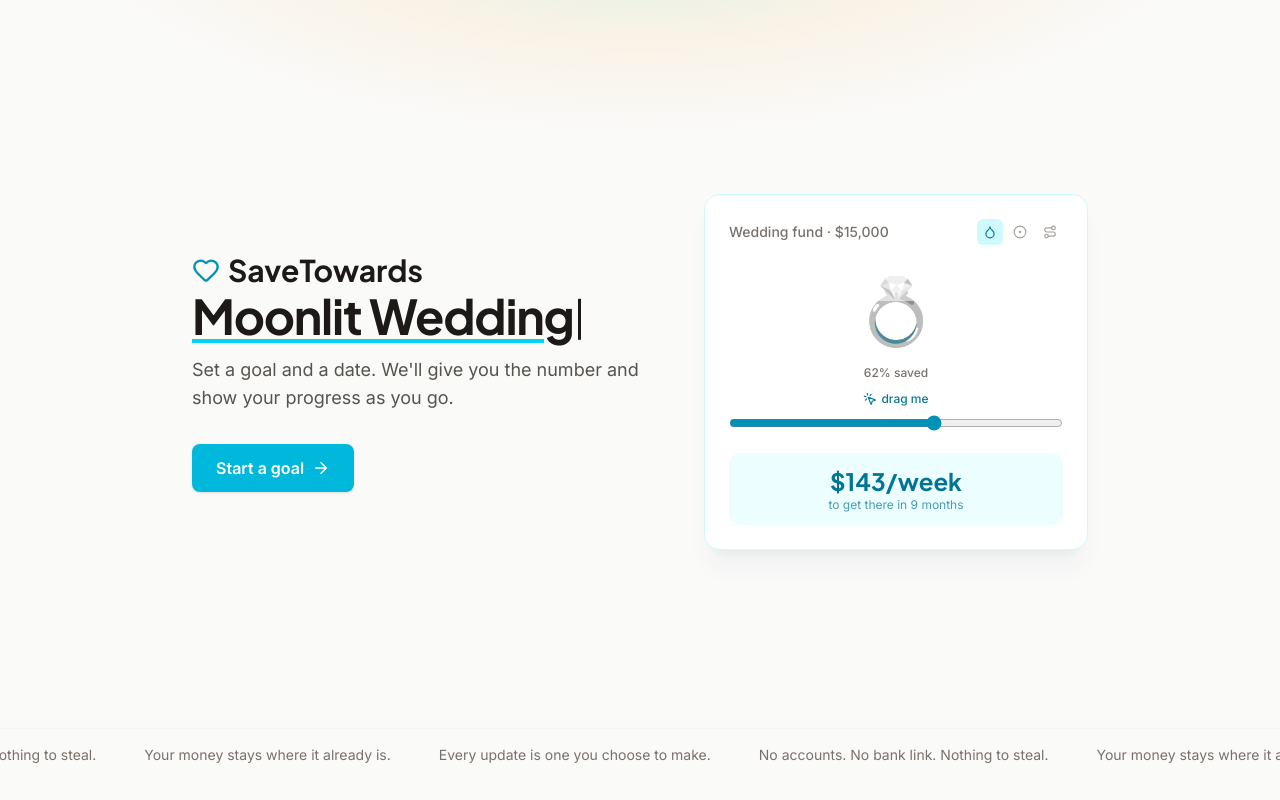
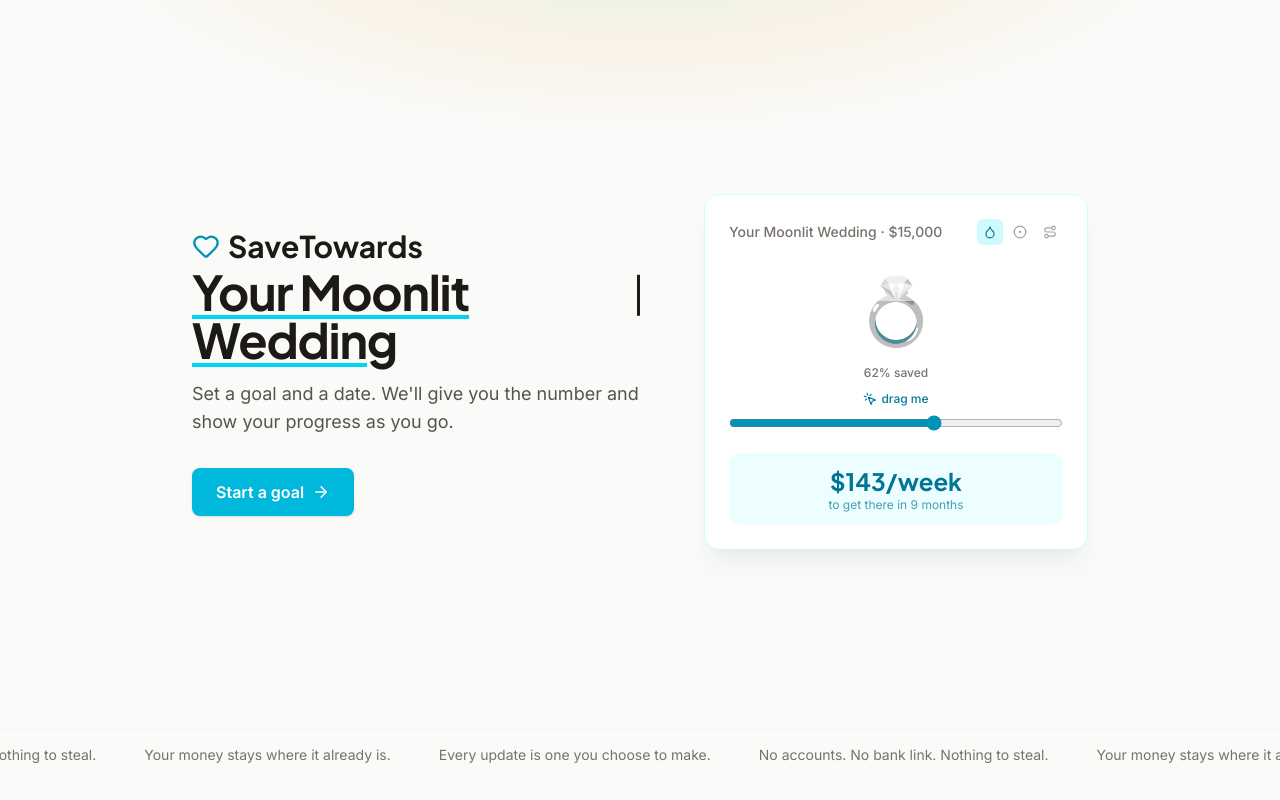
Before and after one commit to yichii/SaveTowards.com, a React (Vite) app: page / in a window 1280 px wide. Built offline with nearby package versions, Linux system fonts and the light colour scheme.

Commit message:
Refactor code structure for improved readability and maintainability

```diff
--- a/src/components/landing/useHeroDemo.js
+++ b/src/components/landing/useHeroDemo.js
@@ -4,9 +4,9 @@ import { usePrefersReducedMotion } from '../../hooks/usePrefersReducedMotion'
 import { calculateSavingsPlan } from '../../utils/calculations'
 
 export const EXAMPLE_GOALS = [
-  { phrase: 'Toyota Camry', label: 'New car · $6,000', icon: Car, emoji: '🚗', amount: 6000, weeks: 20, pct: 76 },
-  { phrase: 'Moonlit Wedding', label: 'Wedding fund · $15,000', icon: Heart, emoji: '💍', amount: 15000, weeks: 40, pct: 62 },
-  { phrase: 'Trip to Vegas', label: 'Trip to Vegas · $2,400', icon: Plane, emoji: '✈️', amount: 2400, weeks: 12, pct: 35 },
+  { phrase: 'Your Toyota Camry', label: 'Your Toyota Camry · $6,000', icon: Car, emoji: '🚗', amount: 6000, weeks: 20, pct: 76 },
+  { phrase: 'Your Moonlit Wedding', label: 'Your Moonlit Wedding · $15,000', icon: Heart, emoji: '💍', amount: 15000, weeks: 40, pct: 62 },
+  { phrase: 'Your Trip to Vegas', label: 'Your Trip to Vegas · $2,400', icon: Plane, emoji: '✈️', amount: 2400, weeks: 12, pct: 35 },
 ]
 
 const DELETE_MS_PER_CHAR = 30
```
Also changed, not shown: $SCRATCH/wedding_check.png (added).
